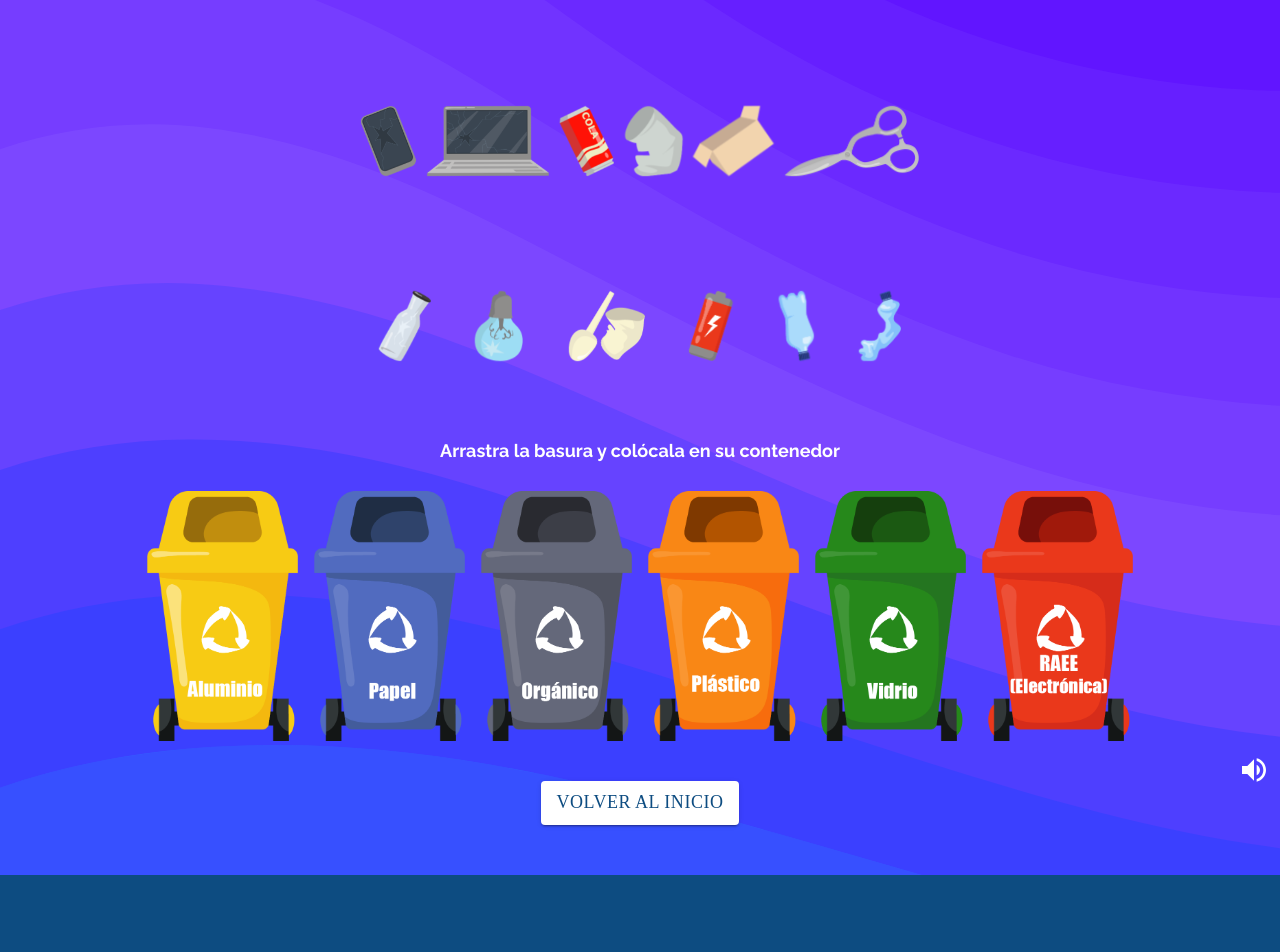
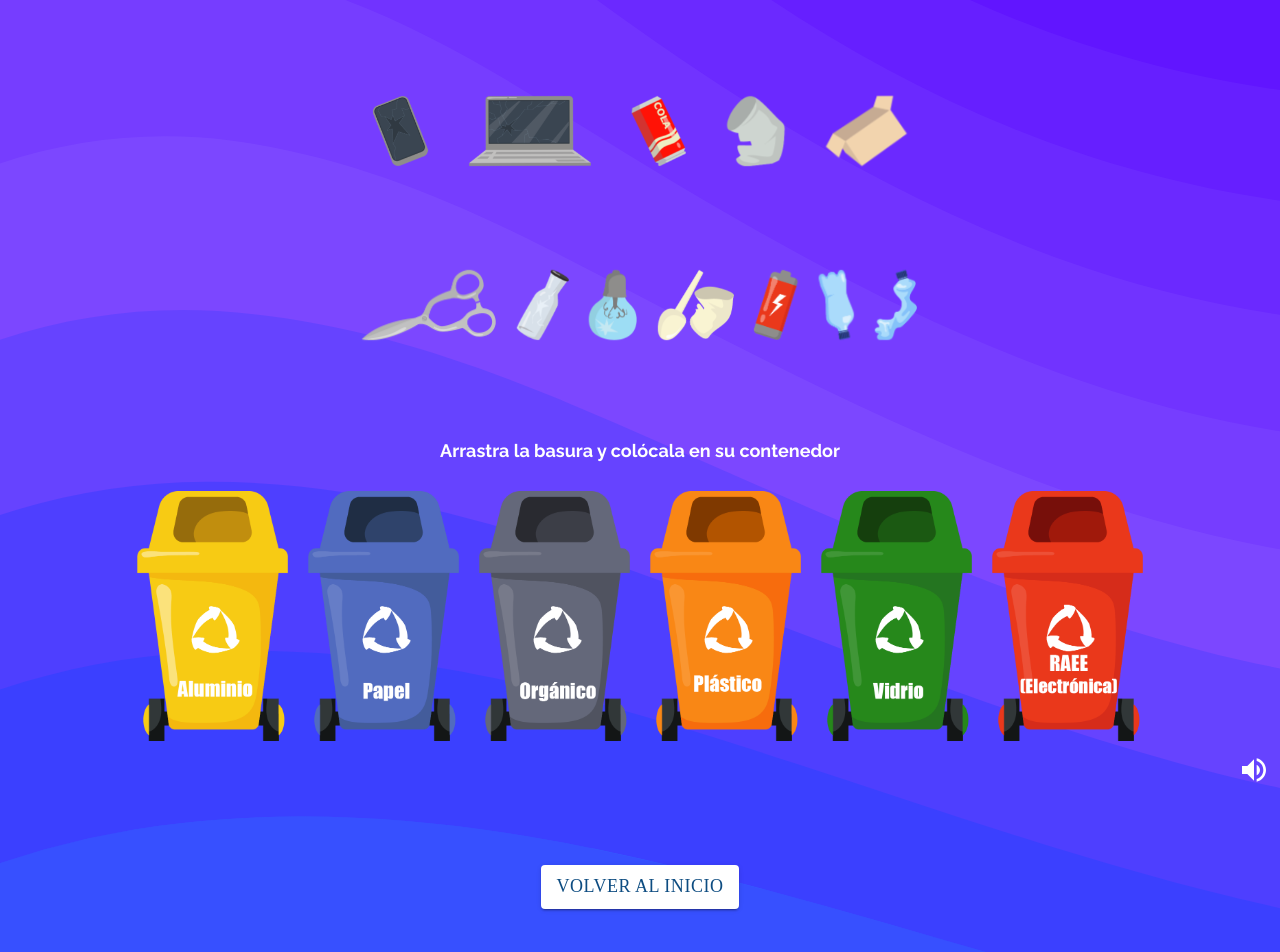
Before and after one commit to tomitose/proyecto-trivia, a React (Create React App) app: page /dragdrop in a window 1280 px wide. Shown: the top 952 px of the page. Before the commit the page ends 875 px from the top, so only its background shows below. Built offline with nearby package versions, Linux system fonts and the light colour scheme; the HTML template or start-up script is replaced by a standard one.

Commit message:
Agregado de movimiento de contenedores en movile

```diff
--- a/public/index.html
+++ b/public/index.html
@@ -24,7 +24,7 @@
       work correctly both with client-side routing and a non-root public URL.
       Learn how to configure a non-root public URL by running `npm run build`.
     -->
-    <title>React App</title>
+    <title>Cormecor</title>
   </head>
   <body>
     <noscript>You need to enable JavaScript to run this app.</noscript>
--- a/src/components/DragDrop/DragDrop.css
+++ b/src/components/DragDrop/DragDrop.css
@@ -30,7 +30,7 @@ html, body {
 
 .droppable-elements {
   display: grid;
-  gap: 16px; /* Ajusta el espacio entre los contenedores */
+  gap: 20px; /* Ajusta el espacio entre los contenedores */
   grid-template-columns: repeat(auto-fit, minmax(150px, 1fr)); /* Ajusta el tamaño mínimo de las columnas */
   justify-content: center; /* Centra los contenedores horizontalmente */
 }
@@ -46,27 +46,7 @@ html, body {
   animation: vibrateRotate 2s infinite; /* Duración extendida para una animación más lenta */
 }
 
-/* Animación combinada de vibración y rotación */
-@keyframes vibrateRotate {
-  0% {
-      transform: translateX(0) rotate(0deg);
-  }
-  20% {
-      transform: translateX(3px) rotate(3deg); /* Movimiento más sutil */
-  }
-  40% {
-      transform: translateX(0) rotate(0deg);
-  }
-  60% {
-      transform: translateX(-3px) rotate(-3deg); /* Movimiento más sutil */
-  }
-  80% {
-      transform: translateX(0) rotate(0deg);
-  }
-  100% {
-      transform: translateX(0) rotate(0deg);
-  }
-}
+
 
 .volume-control {
   position: absolute;
@@ -94,7 +74,7 @@ html, body {
 }
 
 .btn-volver-drop {
-  margin-top: 40px !important;
+  margin-top: 124px !important;
   margin-bottom: 40px !important;
   background-color: white !important;
   color: #0d4c81 !important;
@@ -113,6 +93,29 @@ html, body {
 
 .shake {
   animation: shake 0.5s;
+}
+
+
+/* Animación combinada de vibración y rotación */
+@keyframes vibrateRotate {
+  0% {
+      transform: translateX(0) rotate(0deg);
+  }
+  20% {
+      transform: translateX(3px) rotate(3deg); /* Movimiento más sutil */
+  }
+  40% {
+      transform: translateX(0) rotate(0deg);
+  }
+  60% {
+      transform: translateX(-3px) rotate(-3deg); /* Movimiento más sutil */
+  }
+  80% {
+      transform: translateX(0) rotate(0deg);
+  }
+  100% {
+      transform: translateX(0) rotate(0deg);
+  }
 }
 
 
@@ -138,7 +141,9 @@ html, body {
   .draggable-elements {
       width: 568px;
       height: 230px;
-      margin-top: 100px;
+      margin-top: 30px;
+      margin-bottom: 30px;
+      gap: 8px;
   }
   .contenedor-amarillo, .contenedor-gris, .contenedor-azul, .contenedor-naranja, .contenedor-verde, .contenedor-rojo {
       height: 250px;
@@ -153,7 +158,7 @@ html, body {
 @media (max-width: 1400px) {
 
   .draggable-elements {
-      height: 370px;
+      height: 340px;
       margin-top: 30px;
   }
 
--- a/src/components/DragDrop/DragDrop.jsx
+++ b/src/components/DragDrop/DragDrop.jsx
@@ -133,15 +133,24 @@ const DragDrop = () => {
         touchY <= rect.bottom
       ) {
         const dropCategory = target.dataset.category;
-        if (dropCategory === touchItem.category) {
+        if (touchItem && touchItem.category === dropCategory) {
           setItems(prevItems => prevItems.filter(item => item.id !== parseInt(id)));
           placedInCorrectContainer = true;
+        } else {
+          // Añadir la clase shake
+          target.classList.add('shake');
+          setTimeout(() => {
+            target.classList.remove('shake');
+          }, 500); // Duración de la animación
         }
       }
     });
 
     if (!placedInCorrectContainer) {
-      e.target.style.position = 'static';
+      const draggableItem = document.querySelector(`[data-id="${id}"]`);
+      if (draggableItem) {
+        draggableItem.style.position = 'static';
+      }
     }
   };
 
```
Also changed, not shown: 1 other file (tests, documents, lock files or other folders).
